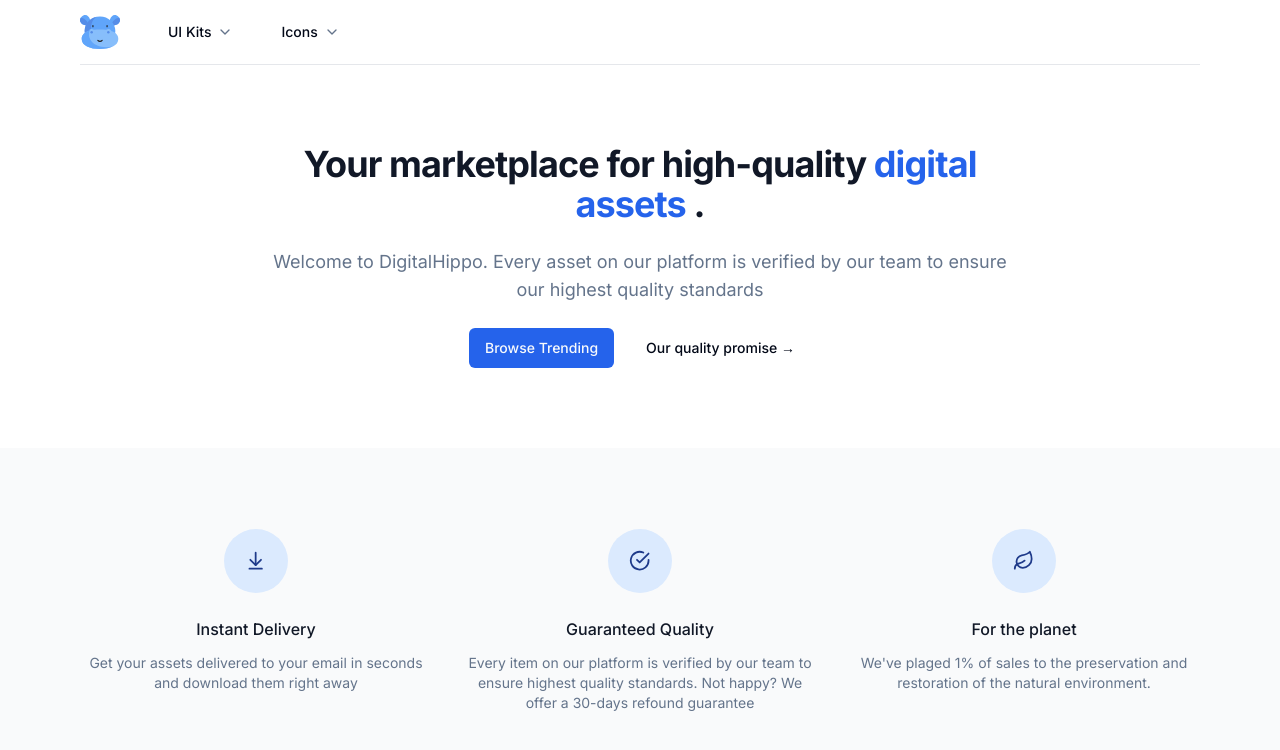
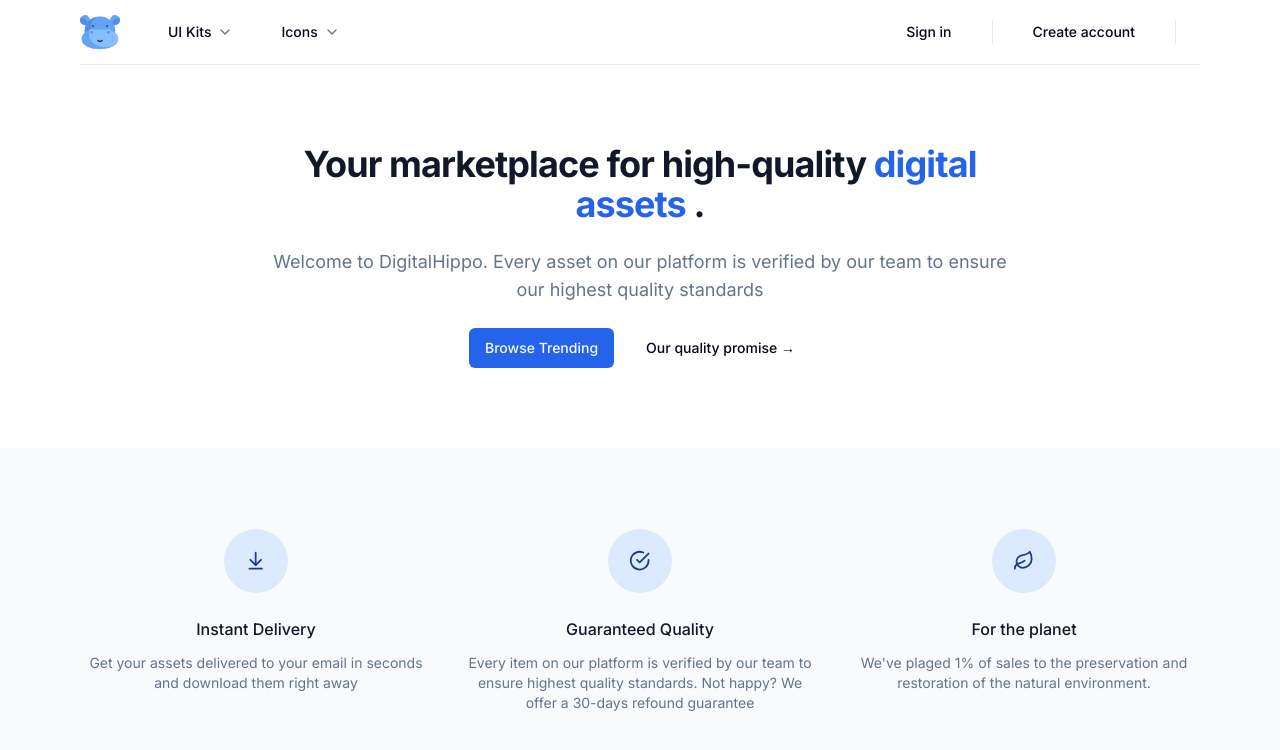
Before and after one commit to Ehouman09/nextjs-digitalhippo, a Next.js app: page / in a window 1280 px wide. Shown: the top 750 px of the page. Built offline with nearby package versions, Linux system fonts and the light colour scheme.

Commit message:
competed Navbar

```diff
--- a/src/components/Navbar.tsx
+++ b/src/components/Navbar.tsx
@@ -2,9 +2,12 @@
 import MaxWidthWrapper from "./MaxWidthWrapper"
 import { Icons } from "./Icons"
 import NavItems from "./NavItems"
+import { buttonVariants } from "./ui/button"
 
 
 const Navbar = () => {
+
+    const user = null
 
 
     return (
@@ -22,6 +25,36 @@
                             <div className="hidden z-10 lg:ml-8 lg:block lg:self-stretch">
                                 <NavItems />
                             </div>
+                            <div
+                                className="ml-auto flex items-center"
+                            >
+                                <div className="hidden lg:flex lg:flex-1 lg:items-center lg:justify-end lg:space-x-6">
+                                    {
+                                        user ? null : (<Link href='/sign-in' className={buttonVariants({variant: 'ghost'})}> Sign in</Link>)
+                                    }
+                                    {
+                                        user ? null : <span className="h-6 w-px bg-gray-200" aria-hidden="true"/>
+                                    }
+                                    {
+                                        user ? <p></p> : <Link href='/sign-up' className={buttonVariants({variant: 'ghost'})}>Create account </Link>
+                                    }
+
+                                    {
+                                        user ? <span className="h-6 w-px bg-gray-200" aria-hidden="true"/> : null
+                                    }
+
+                                    {
+                                        user ? null : <div className="flex lg:ml-6">
+                                            <span className="h-6 w-px bg-gray-200" aria-hidden="true"/>
+                                        </div>
+                                    }
+
+                                    <div className="ml-4 flow-root lg:ml-6">
+                                        {/* <Cart /> */}
+                                    </div>
+                                </div>
+                            </div>
+
                         </div>
                     </div>
                 </MaxWidthWrapper>
```
Also changed, not shown: 1 other file (tests, documents, lock files or other folders).
